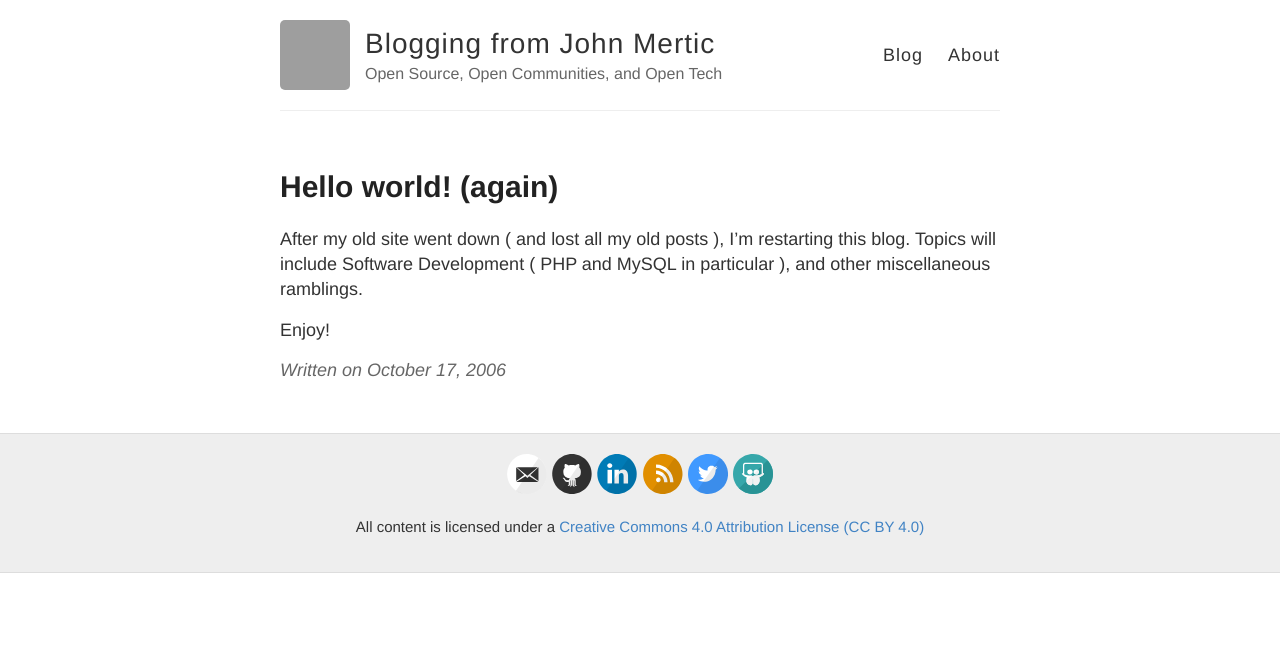
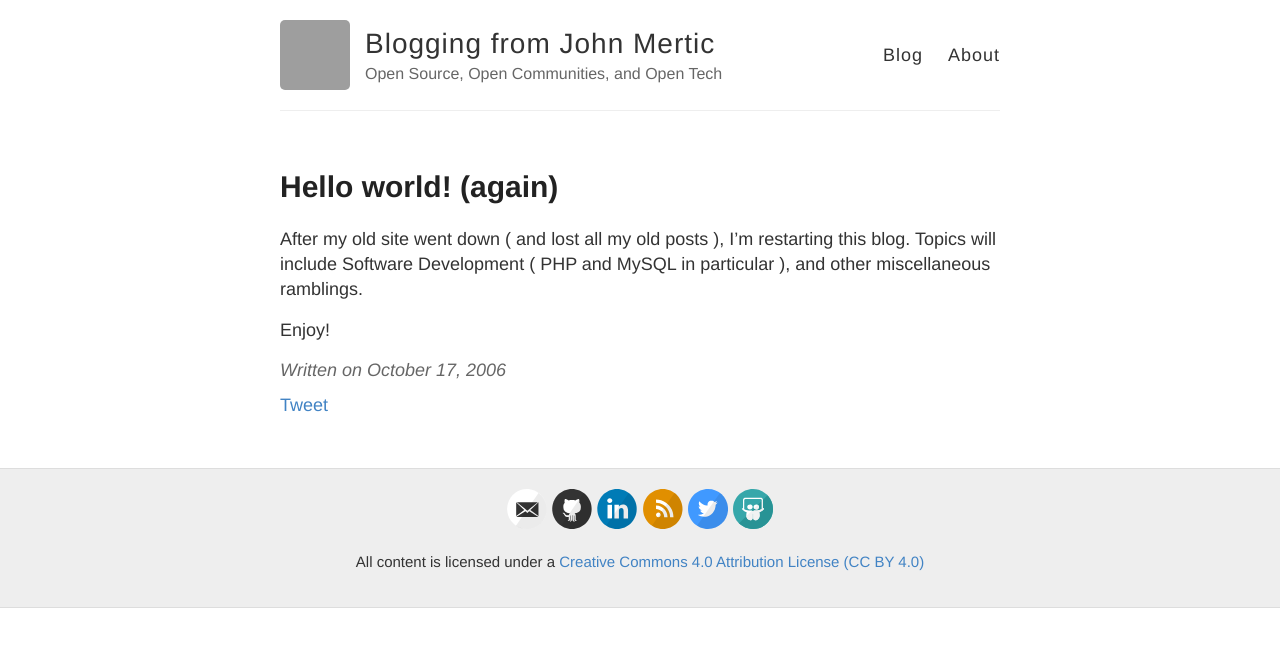
Before and after one commit to jmertic/merticblo.ga, a Jekyll site: the page built from _posts/2006-10-17-hello-world.md, in a window 1280 px wide. Shown: the top 647 px of the page. Built offline with Jekyll 4.4.1, drawn with Linux system fonts in a browser that asks for light colours; our own code applies the rules of GitHub Pages for plain Markdown files; comment, search, counter and statistics services are not loaded; grey boxes are pictures that could not be loaded.

Commit message:
Add tweet button

```diff
--- a/_layouts/post.html
+++ b/_layouts/post.html
@@ -13,5 +13,11 @@
     Written on {{ page.date | date: "%B %e, %Y" }}
   </div>
 
+  <!-- Twitter -->
+  <div class="comments">
+    <a href="https://twitter.com/share" class="twitter-share-button" data-via="jmertic">Tweet</a>
+    <script>!function(d,s,id){var js,fjs=d.getElementsByTagName(s)[0],p=/^http:/.test(d.location)?'http':'https';if(!d.getElementById(id)){js=d.createElement(s);js.id=id;js.src=p+'://platform.twitter.com/widgets.js';fjs.parentNode.insertBefore(js,fjs);}}(document, 'script', 'twitter-wjs');</script>
+  </div>
+
   {% include disqus.html %}
 </article>
```
